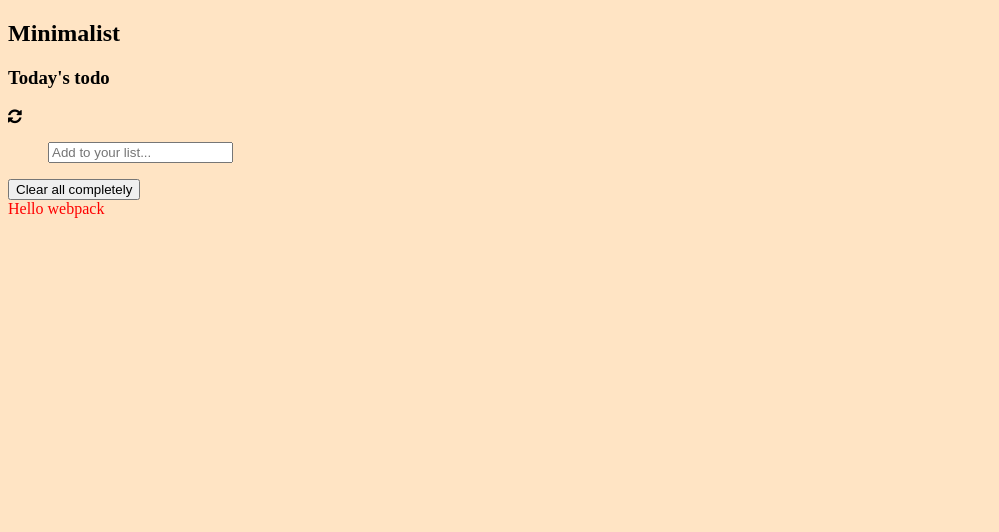
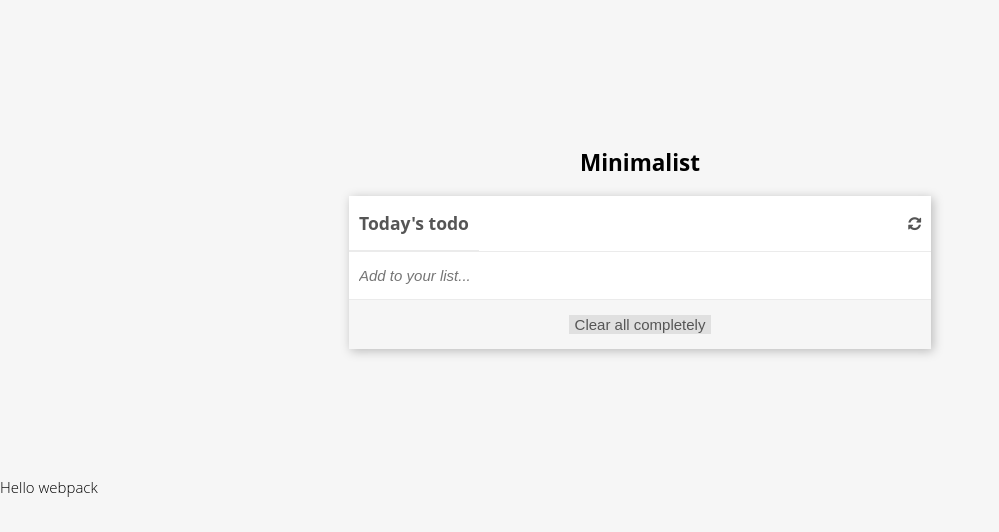
Before and after one commit to abiola-arobieke/to-do-list, a website built with webpack: page src/index.html in a window 1280 px wide. Shown: the whole page, without its empty margins (0-999 px from the left). Built offline with nearby package versions, Linux system fonts and the light colour scheme.

Commit message:
Update index.css file to style the app

```diff
--- a/src/style.css
+++ b/src/style.css
@@ -1,7 +1,111 @@
 body {
-    background-color: bisque;
+  font-family: 'Open Sans', 'Lucida Grande', tahoma, verdana, arial, sans-serif;
+  background-color: #f6f6f6;
+  margin: 0;
+  padding: 0;
+  box-sizing: border-box;
+  font-size: 15px;
+  font-weight: 300;
 }
 
-.hello {
-    color: red;
+ul {
+  display: flex;
+  flex-direction: column;
+  list-style-type: none;
+  padding-inline-start: 0;
+  margin-block-start: 0;
+  margin-block-end: 0;
+  background-color: #fff;
+}
+
+.container {
+  display: flex;
+  flex-direction: column;
+  padding: 24px 12px;
+  margin: 0 auto;
+}
+
+h1 {
+  align-self: center;
+}
+
+li {
+  /* width: 100%; */
+  padding: 15px 10px;
+  line-height: 20px;
+  word-wrap: break-word;
+  color: #555;
+  border-bottom: 1px solid rgba(0, 0, 0, 0.08);
+}
+
+.clear-all {
+  display: flex;
+  justify-content: center;
+  background-color: #f6f6f6;
+  padding: 15px 0;
+}
+
+button {
+  border: none;
+  margin: 0 auto;
+  font-size: 15px;
+  background-color: #e0e0e0;
+  color: #555;
+  cursor: pointer;
+}
+
+.checkbox {
+  margin: 0 10px 0 2px;
+  font-weight: bold;
+}
+
+.todo-list {
+  display: flex;
+  flex-direction: column;
+  box-shadow: 2px 2px 10px rgba(0, 0, 0, 0.25);
+}
+
+.add-task-text,
+.todo-title {
+  padding: 15px 10px;
+  border: none;
+  border-bottom: 1px solid rgba(0, 0, 0, 0.08);
+}
+
+.add-task-text {
+  font-size: 15px;
+  font-style: italic;
+}
+
+.todo-title {
+  margin-block-start: 0;
+  margin-block-end: 0;
+  color: #555;
+  background: #fff;
+}
+
+.refresh {
+  align-self: center;
+  margin-right: 10px;
+  color: #555;
+  background-color: #fff;
+}
+
+.more {
+  float: right;
+  color: #555;
+}
+
+.day-task {
+  display: flex;
+  justify-content: space-between;
+  background-color: #fff;
+  border-bottom: 1px solid rgba(0, 0, 0, 0.08);
+}
+
+@media only screen and (min-width: 768px) {
+  .container {
+    padding: 10% 20%;
+    width: 582px;
   }
+}
```
